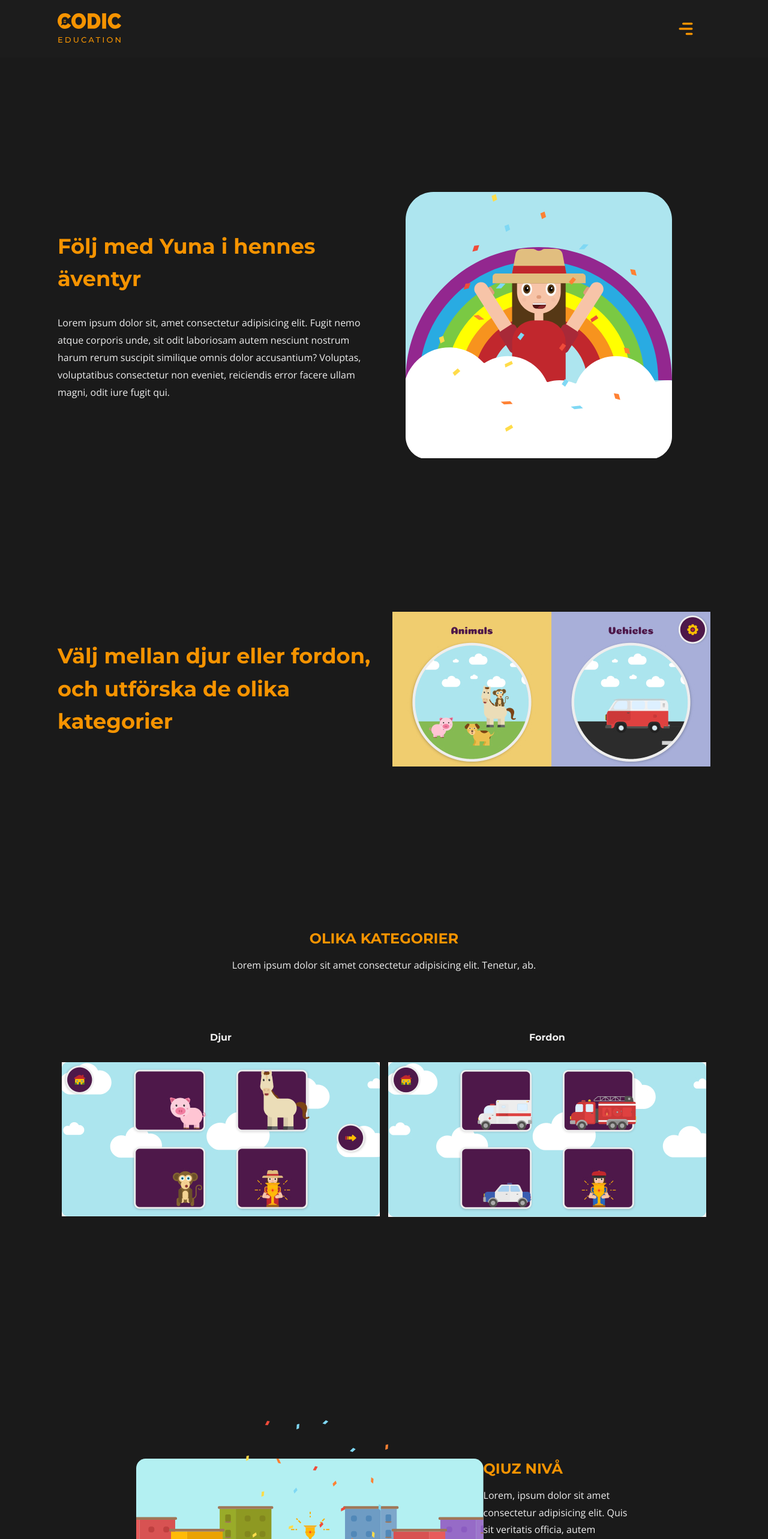
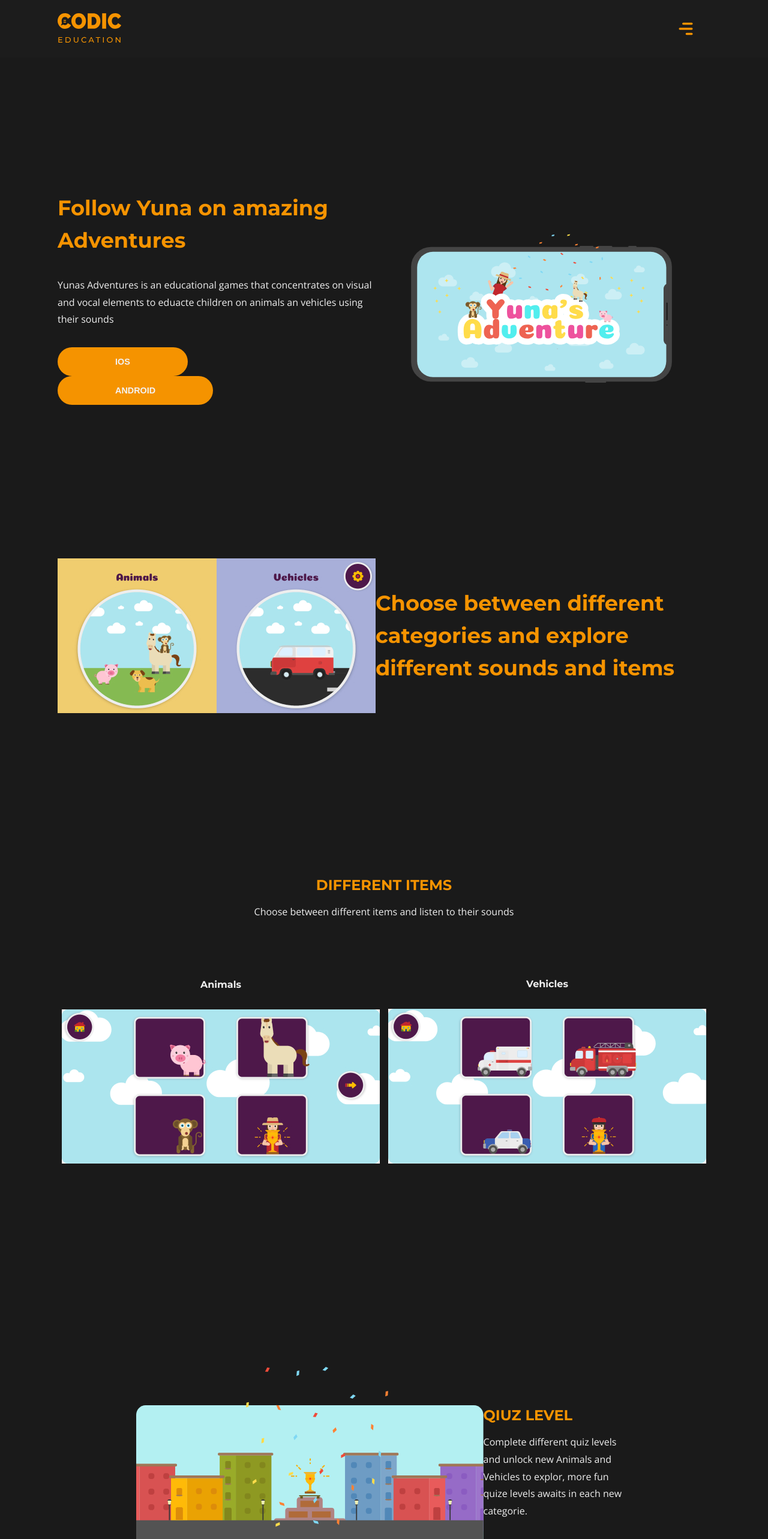
Before and after one commit to CodicEducation/CodicEdu-Website-vue, a Vue app: page /application/games/yunas-adventures in a window 1280 px wide. Shown: the top 2566 px of the page at 60% size. Built offline with nearby package versions, Linux system fonts and the light colour scheme; no server answers.

Commit message:
hackathon date

```diff
--- a/src/views/Hackathon.vue
+++ b/src/views/Hackathon.vue
@@ -7,7 +7,7 @@
       <section class="header">
         <div class="info">
           <h1>välkommen till Spel-Hackathon 2021!</h1>
-          <p class="date">23 - 25 april 2021</p>
+          <p class="date">21 - 23 april 2021</p>
         </div>
         <div class="content">
           <blockquote>
--- a/src/views/YunasAdventure.vue
+++ b/src/views/YunasAdventure.vue
@@ -5,40 +5,42 @@
     <main>
       <section class="head">
         <article>
-          <blockquote>Följ med Yuna i hennes äventyr</blockquote>
+          <blockquote>Follow Yuna on amazing Adventures</blockquote>
           <p>
-            Lorem ipsum dolor sit, amet consectetur adipisicing elit. Fugit nemo
-            atque corporis unde, sit odit laboriosam autem nesciunt nostrum
-            harum rerum suscipit similique omnis dolor accusantium? Voluptas,
-            voluptatibus consectetur non eveniet, reiciendis error facere ullam
-            magni, odit iure fugit qui.
+            Yunas Adventures is an educational games that concentrates on visual
+            and vocal elements to eduacte children on animals an vehicles using
+            their sounds
           </p>
+          <div class="btn-container">
+            <button>IOS</button><button>ANDROID</button>
+          </div>
         </article>
-        <img src="../assets/games-assets/images/Icon.svg" alt="" />
+        <img src="../assets/games-assets/images/download.svg" alt="" />
       </section>
       <section class="intro">
         <blockquote>
-          Välj mellan djur eller fordon, och utförska de olika kategorier
+          Choose between different categories and explore different sounds and
+          items
         </blockquote>
 
         <img src="../assets/games-assets/images/categories.jpg" alt="" />
       </section>
 
       <section class="categories">
-        <h2>olika kategorier</h2>
+        <h2>different items</h2>
         <p>
-          Lorem ipsum dolor sit amet consectetur adipisicing elit. Tenetur, ab.
+          Choose between different items and listen to their sounds
         </p>
         <div class="screens">
           <article>
-            <h4>Djur</h4>
+            <h4>Animals</h4>
             <img
               src="../assets/games-assets/images/screen-animals.jpg"
               alt=""
             />
           </article>
           <article>
-            <h4>Fordon</h4>
+            <h4>Vehicles</h4>
             <img
               src="../assets/games-assets/images/screen-vehicles.jpg"
               alt=""
@@ -50,23 +52,12 @@
       <section class="quiz">
         <img src="../assets/games-assets/images/quiz-img.svg" alt="" />
         <article>
-          <h2>qiuz nivå</h2>
+          <h2>qiuz level</h2>
           <p>
-            Lorem, ipsum dolor sit amet consectetur adipisicing elit. Quis sit
-            veritatis officia, autem accusantium voluptate maiores laudantium
-            vel non. Quibusdam.
+            Complete different quiz levels and unlock new Animals and Vehicles
+            to explor, more fun quize levels awaits in each new categorie.
           </p>
         </article>
-      </section>
-
-      <section class="download">
-        <blockquote>
-          Ladda ner Yuna's Adventures <br />
-          Tilljänglig för båda Android och IOS
-        </blockquote>
-        <div class="content">
-          <img src="../assets/games-assets/images/download.svg" alt="" />
-        </div>
       </section>
     </main>
     <Footer />
@@ -143,11 +134,20 @@ export default {
 
       img {
         margin: 0rem 4rem;
+        max-width: 40%;
+      }
+
+      .btn-container {
+        button {
+          @include btn();
+          margin-right: 4rem;
+          padding: 1rem 6rem;
+        }
       }
     }
 
     section.intro {
-      flex-direction: row;
+      flex-direction: row-reverse;
       justify-content: space-between;
 
       blockquote {
```
